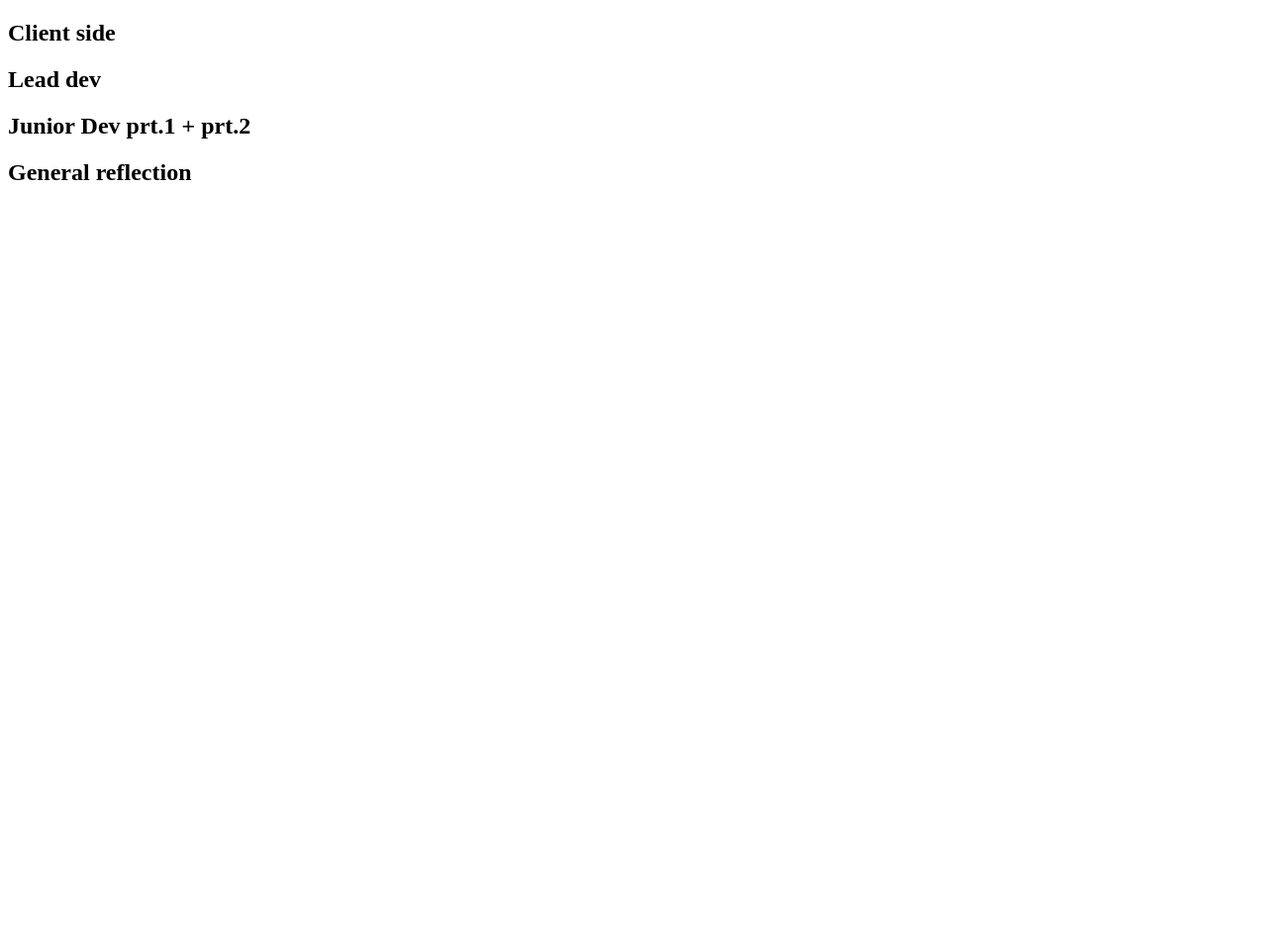
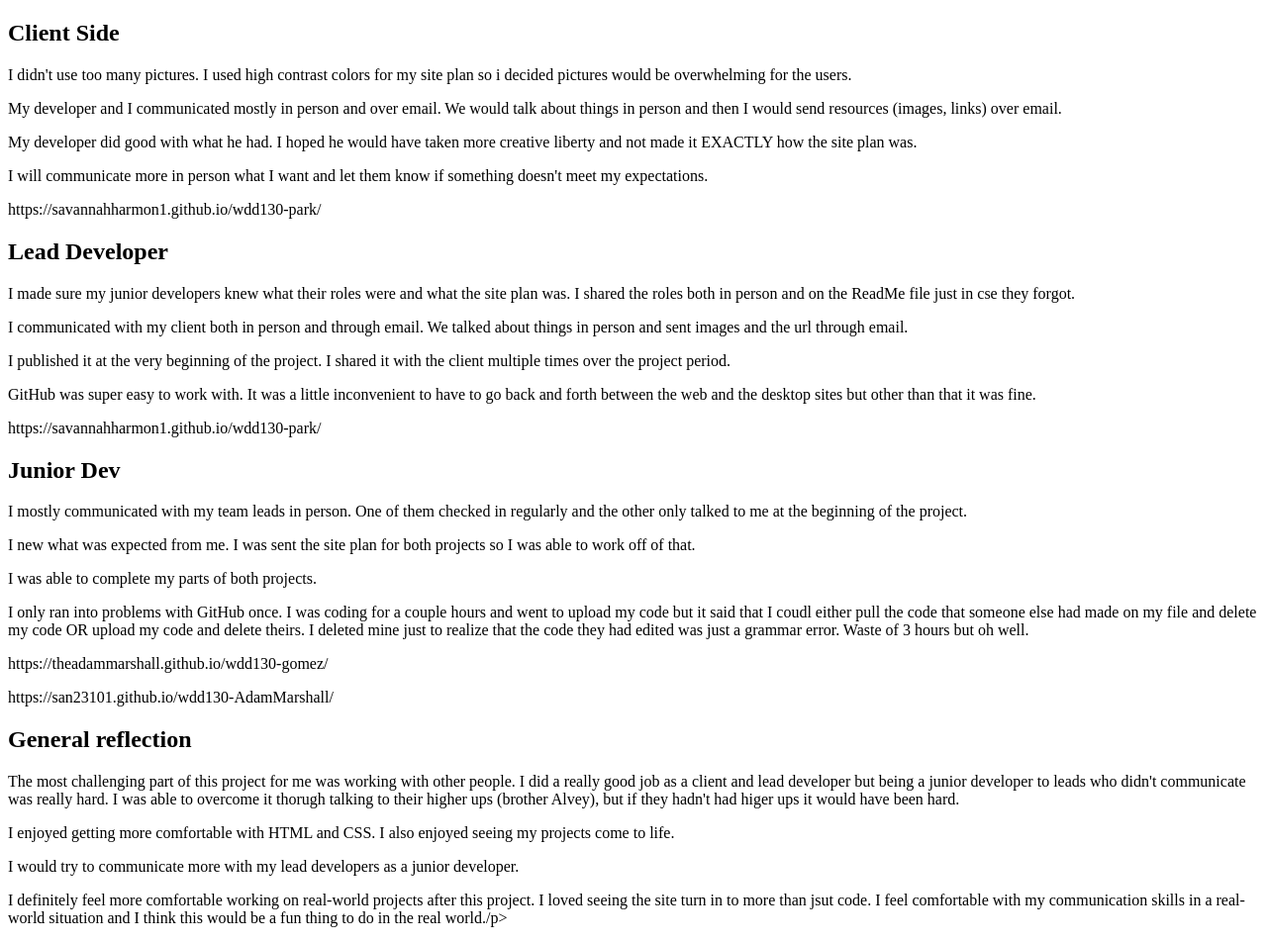
Before and after one commit to SavannahHarmon1/wdd130, a plain HTML site: page client_report.html in a window 1280 px wide. Shown: the whole page at 99% size. Before the commit the page ends 800 px from the top, so only its background shows below. Drawn offline with Linux system fonts and the light colour scheme.

Commit message:
Final project report

```diff
--- a/client_report.html
+++ b/client_report.html
@@ -6,13 +6,29 @@
     <title>Document</title>
 </head>
 <body>
-    <h2>Client side</h2>
-    <p></p>
-    <h2>Lead dev</h2>
-    <p></p>
-    <h2>Junior Dev prt.1 + prt.2</h2>
-    <p></p>
+    <h2>Client Side</h2>
+    <p>I didn't use too many pictures. I used high contrast colors for my site plan so i decided pictures would be overwhelming for the users.</p>
+    <p>My developer and I communicated mostly in person and over email. We would talk about things in person and then I would send resources (images, links) over email.</p>
+    <p>My developer did good with what he had. I hoped he would have taken more creative liberty and not made it EXACTLY how the site plan was.</p>
+    <p>I will communicate more in person what I want and let them know if something doesn't meet my expectations.</p>
+    <p>https://savannahharmon1.github.io/wdd130-park/</p>
+    <h2>Lead Developer</h2>
+    <p>I made sure my junior developers knew what their roles were and what the site plan was. I shared the roles both in person and on the ReadMe file just in cse they forgot.</p>
+    <p>I communicated with my client both in person and through email. We talked about things in person and sent images and the url through email.</p>
+    <p>I published it at the very beginning of the project. I shared it with the client multiple times over the project period.</p>
+    <p>GitHub was super easy to work with. It was a little inconvenient to have to go back and forth between the web and the desktop sites but other than that it was fine.</p>
+    <p>https://savannahharmon1.github.io/wdd130-park/</p>
+    <h2>Junior Dev</h2>
+    <p>I mostly communicated with my team leads in person. One of them checked in regularly and the other only talked to me at the beginning of the project.</p>
+    <p>I new what was expected from me. I was sent the site plan for both projects so I was able to work off of that.</p>
+    <p>I was able to complete my parts of both projects.</p>
+    <p>I only ran into problems with GitHub once. I was coding for a couple hours and went to upload my code but it said that I coudl either pull the code that someone else had made on my file and delete my code OR upload my code and delete theirs. I deleted mine just to realize that the code they had edited was just a grammar error. Waste of 3 hours but oh well.</p>
+    <p>https://theadammarshall.github.io/wdd130-gomez/</p>
+    <p>https://san23101.github.io/wdd130-AdamMarshall/</p>
     <h2>General reflection</h2>
-    <p></p>
+    <p>The most challenging part of this project for me was working with other people. I did a really good job as a client and lead developer but being a junior developer to leads who didn't communicate was really hard. I was able to overcome it thorugh talking to their higher ups (brother Alvey), but if they hadn't had higer ups it would have been hard.</p>
+    <p>I enjoyed getting more comfortable with HTML and CSS. I also enjoyed seeing my projects come to life.</p>
+    <p>I would try to communicate more with my lead developers as a junior developer.</p>
+    <p>I definitely feel more comfortable working on real-world projects after this project. I loved seeing the site turn in to more than jsut code. I feel comfortable with my communication skills in a real-world situation and I think this would be a fun thing to do in the real world./p>
 </body>
 </html>
```
